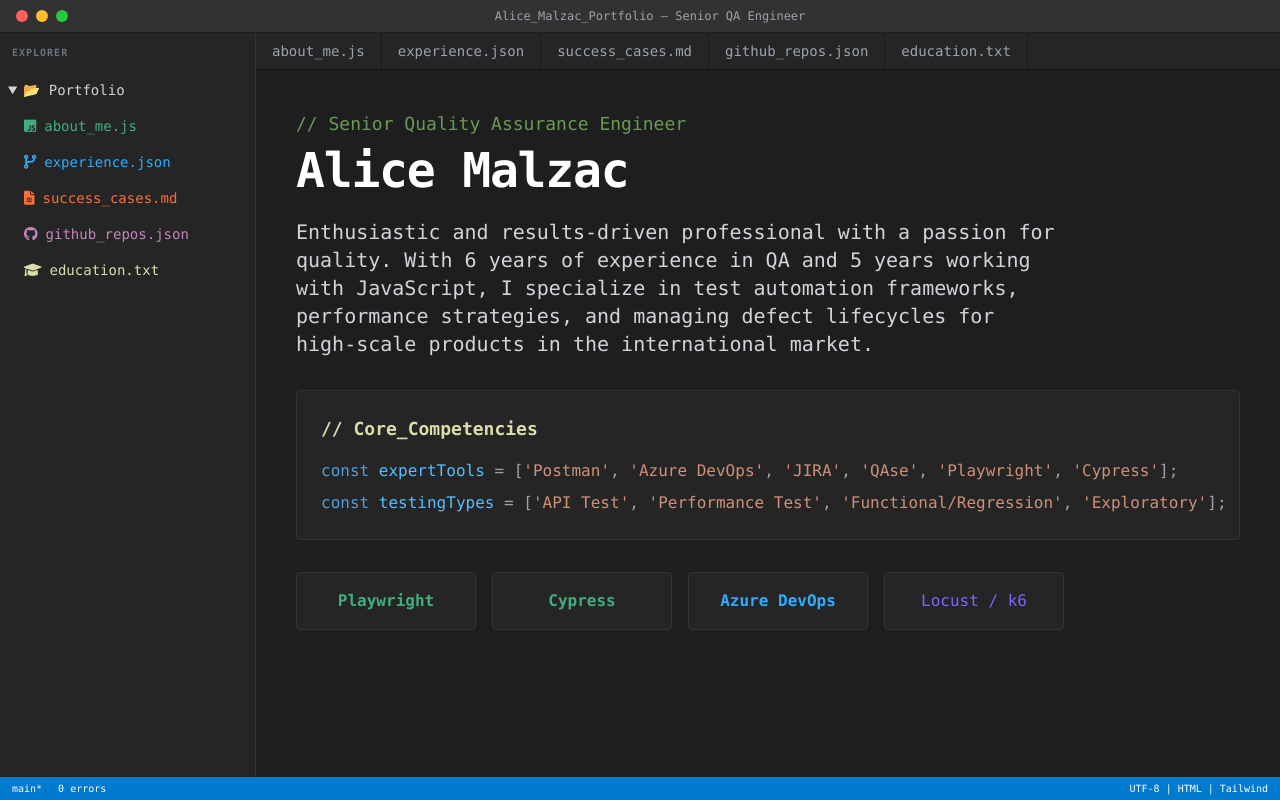
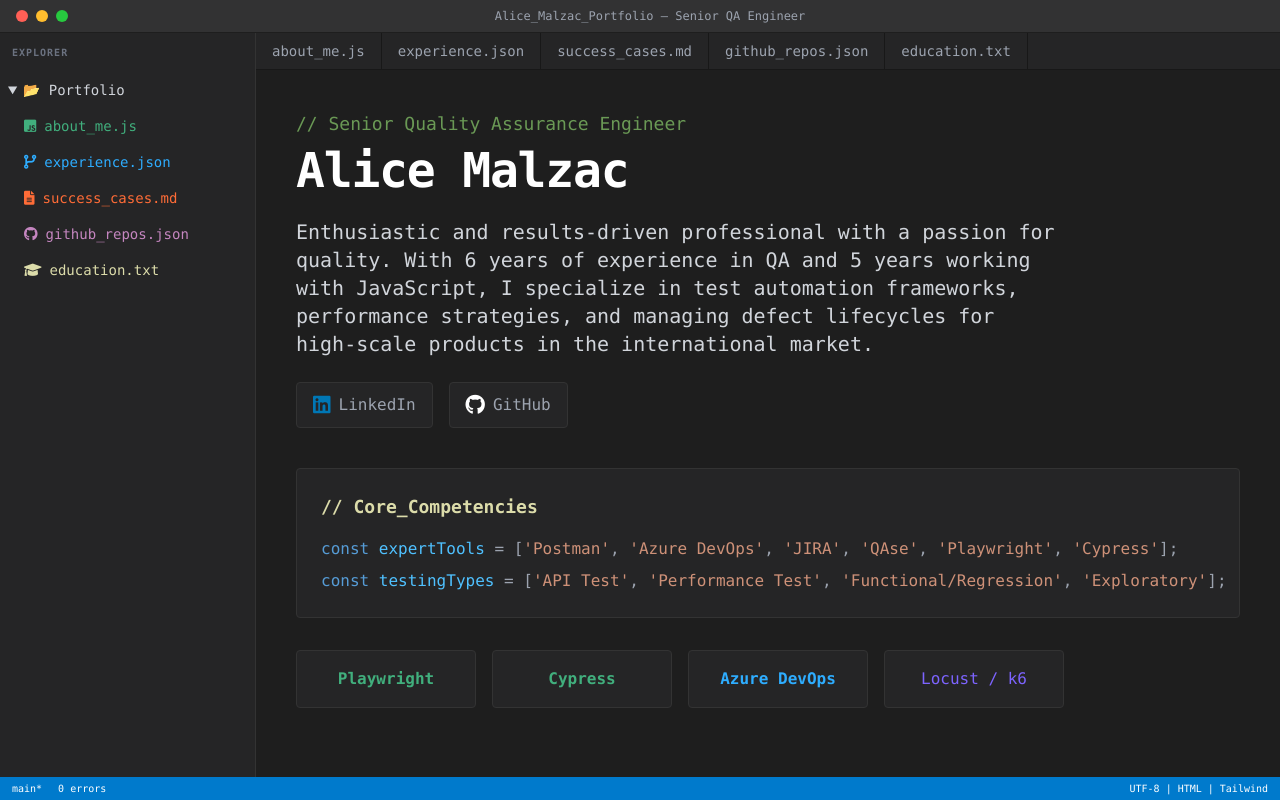
Before and after one commit to alicemalzac/alicemalzac.github.io, a plain HTML site: page index.html in a window 1280 px wide. Drawn offline with nearby package versions, Linux system fonts and the light colour scheme.

Commit message:
Initial project setup

```diff
--- a/index.html
+++ b/index.html
@@ -70,7 +70,18 @@
                         Enthusiastic and results-driven professional with a passion for quality. With 6 years of experience in QA and 5 years working with JavaScript, I specialize in test automation frameworks, performance strategies, and managing defect lifecycles for high-scale products in the international market.
                     </p>
 
-                    <div class="mt-6 md:mt-8 bg-[#252526] p-4 md:p-6 rounded border border-[#333] w-full overflow-x-auto">
+                    <div class="mt-6 flex flex-wrap gap-4">
+                        <a href="https://www.linkedin.com/in/alicemalzac" target="_blank" class="flex items-center space-x-2 text-gray-400 hover:text-white transition-colors border border-[#333] px-4 py-2 rounded bg-[#252526] hover:border-[#0077b5]">
+                            <i class="fa-brands fa-linkedin text-[#0077b5] text-xl"></i>
+                            <span class="text-sm md:text-base">LinkedIn</span>
+                        </a>
+                        <a href="https://github.com/alicemalzac" target="_blank" class="flex items-center space-x-2 text-gray-400 hover:text-white transition-colors border border-[#333] px-4 py-2 rounded bg-[#252526] hover:border-gray-400">
+                            <i class="fa-brands fa-github text-white text-xl"></i>
+                            <span class="text-sm md:text-base">GitHub</span>
+                        </a>
+                    </div>
+
+                    <div class="mt-8 md:mt-10 bg-[#252526] p-4 md:p-6 rounded border border-[#333] w-full overflow-x-auto">
                         <h3 class="text-[#dcdcaa] font-bold mb-4 text-base md:text-lg whitespace-nowrap">// Core_Competencies</h3>
                         <pre class="text-gray-400 mb-2 text-xs sm:text-sm md:text-base"><code><span class="text-[#569cd6]">const</span> <span class="text-[#4fc1ff]">expertTools</span> = [<span class="text-[#ce9178]">'Postman'</span>, <span class="text-[#ce9178]">'Azure DevOps'</span>, <span class="text-[#ce9178]">'JIRA'</span>, <span class="text-[#ce9178]">'QAse'</span>, <span class="text-[#ce9178]">'Playwright'</span>, <span class="text-[#ce9178]">'Cypress'</span>];</code></pre>
                         <pre class="text-gray-400 text-xs sm:text-sm md:text-base"><code><span class="text-[#569cd6]">const</span> <span class="text-[#4fc1ff]">testingTypes</span> = [<span class="text-[#ce9178]">'API Test'</span>, <span class="text-[#ce9178]">'Performance Test'</span>, <span class="text-[#ce9178]">'Functional/Regression'</span>, <span class="text-[#ce9178]">'Exploratory'</span>];</code></pre>
```
